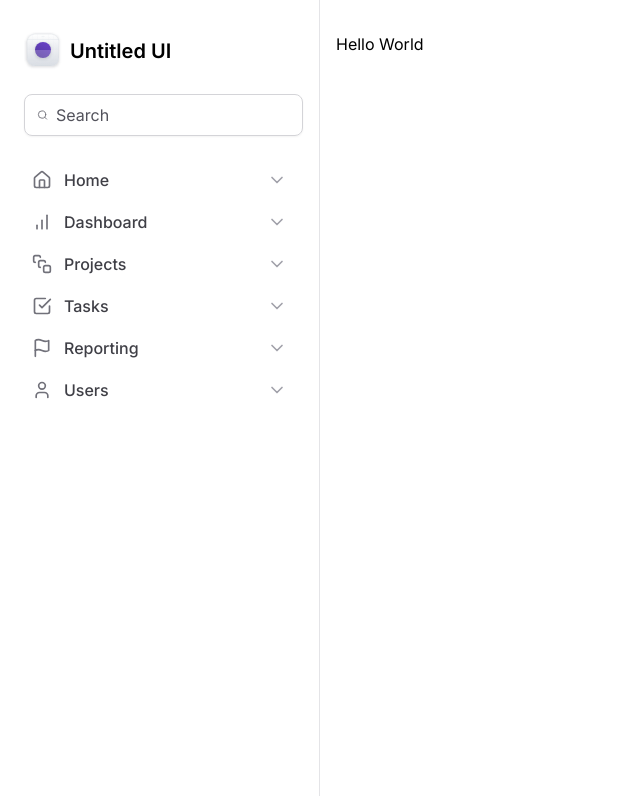
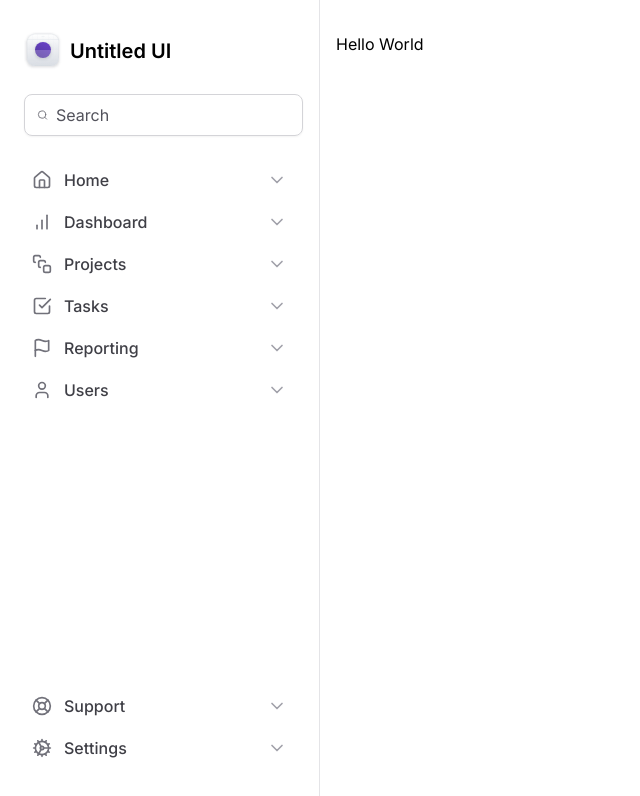
Before and after one commit to arthu0x07/dashboard-tailwind, a Next.js app: page / in a window 1280 px wide. Shown: the top 796 px of the page, without its empty margins (0-640 px from the left). Built offline with nearby package versions, Linux system fonts and the light colour scheme.

Commit message:
refactor: remove MainNavigation component and integrate NavItems into a Sidebar component

```diff
--- a/src/app/components/Sidebar/MainNavigation/index.tsx
+++ /dev/null
@@ -1,22 +0,0 @@
-import {
-  BarChart,
-  CheckSquare,
-  Flag,
-  Home,
-  SquareStack,
-  User,
-} from 'lucide-react'
-import { NavItem } from './NavItem'
-
-export function MainNavigation() {
-  return (
-    <nav className="space-y-0.5 ">
-      <NavItem title="Home" icon={Home} />
-      <NavItem title="Dashboard" icon={BarChart} />
-      <NavItem title="Projects" icon={SquareStack} />
-      <NavItem title="Tasks" icon={CheckSquare} />
-      <NavItem title="Reporting" icon={Flag} />
-      <NavItem title="Users" icon={User} />
-    </nav>
-  )
-}
--- a/src/app/components/Sidebar/index.tsx
+++ b/src/app/components/Sidebar/index.tsx
@@ -1,10 +1,21 @@
+import {
+  BarChart,
+  CheckSquare,
+  Cog,
+  Flag,
+  Home,
+  LifeBuoy,
+  Search,
+  SquareStack,
+  User,
+} from 'lucide-react'
+
 import { Logo } from './Logo'
-import { Search } from 'lucide-react'
-import { MainNavigation } from './MainNavigation'
+import { NavItem } from './NavItem'
 
 export function Sidebar() {
   return (
-    <aside className="space-y-6 border-r border-zinc-200 px-5 py-8">
+    <aside className="flex flex-col gap-6 border-r border-zinc-200 px-5 py-8">
       <Logo />
 
       <div className="mx-1 flex w-full items-center gap-2 rounded-lg border border-zinc-300 px-3 py-2 shadow-sm">
@@ -16,7 +27,22 @@
         />
       </div>
 
-      <MainNavigation />
+      <nav className="space-y-0.5 ">
+        <NavItem title="Home" icon={Home} />
+        <NavItem title="Dashboard" icon={BarChart} />
+        <NavItem title="Projects" icon={SquareStack} />
+        <NavItem title="Tasks" icon={CheckSquare} />
+        <NavItem title="Reporting" icon={Flag} />
+        <NavItem title="Users" icon={User} />
+      </nav>
+
+      <div className="mt-auto flex flex-col gap-6">
+        <nav className="space-y-0.5">
+          <NavItem title="Support" icon={LifeBuoy} />
+          <NavItem title="Settings" icon={Cog} />
+        </nav>
+
+      </div>
     </aside>
   )
 }
```
Also changed, not shown: src/app/components/Sidebar/NavItem.tsx (renamed from src/app/components/Sidebar/MainNavigation/NavItem.tsx).
